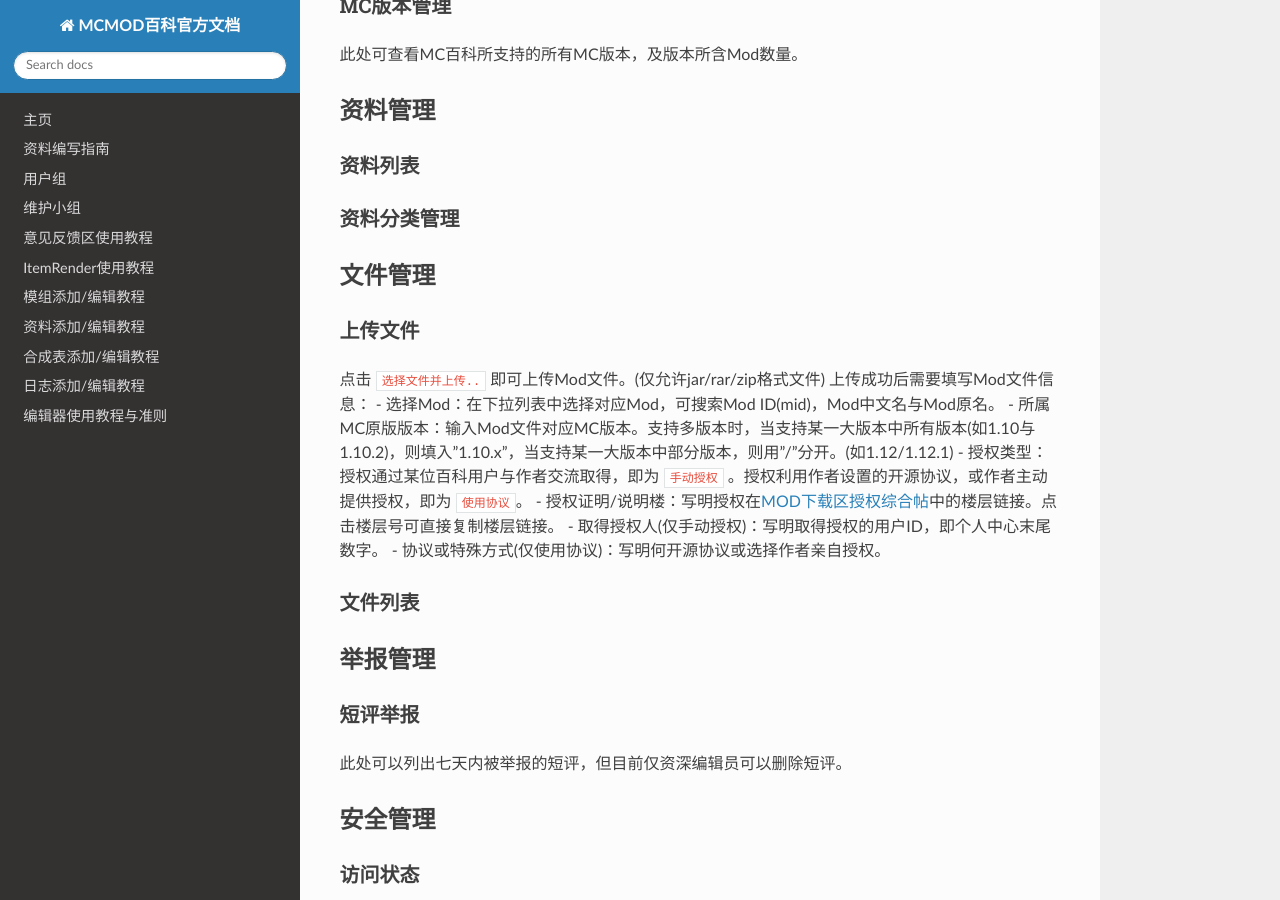
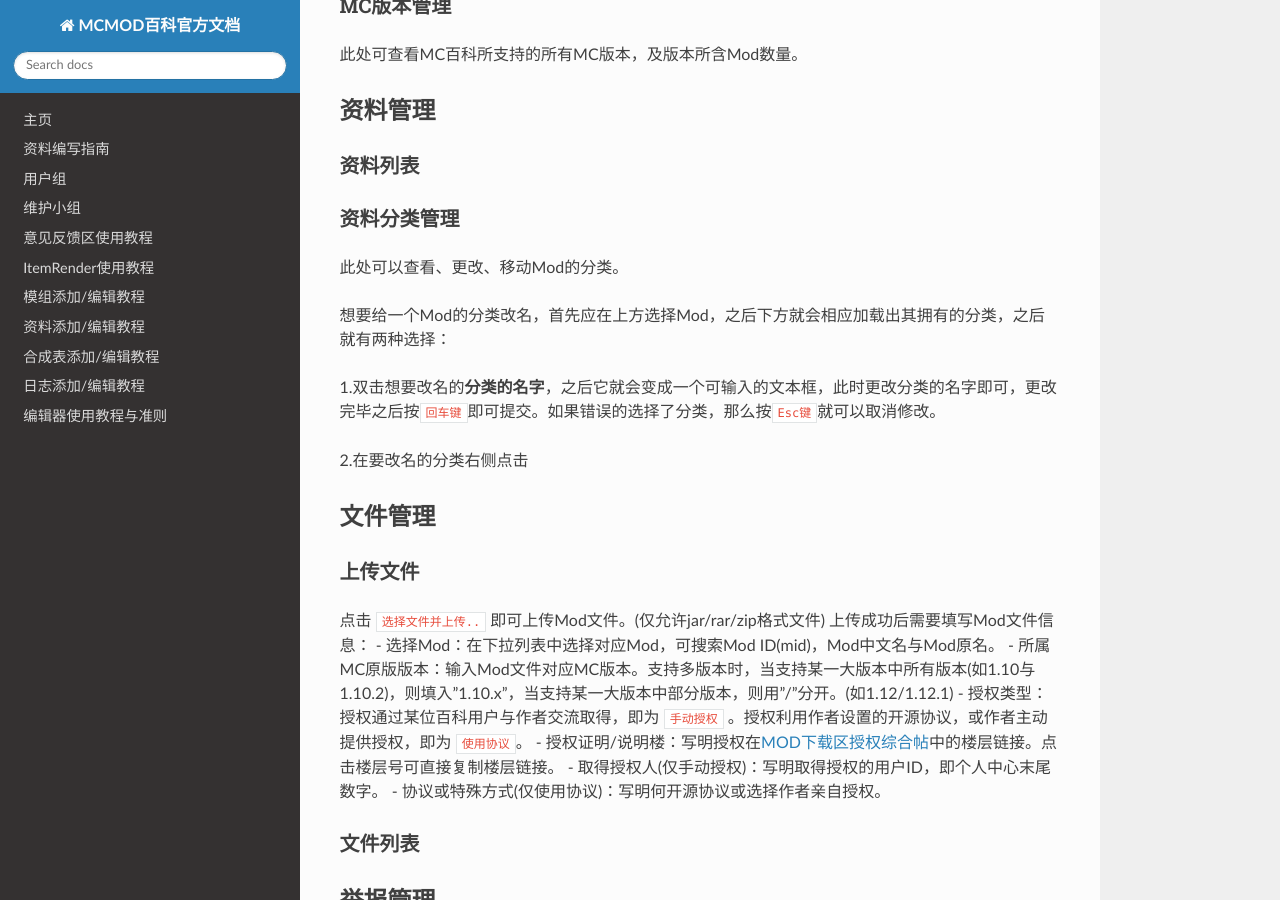
Before and after one commit to Ahrwing/mcmod, an MkDocs documentation site: the page built from docs/admin.md, in a window 1280 px wide and 900 px high, scrolled down 9029 px. Built offline with MkDocs 1.6.1, drawn with Linux system fonts in a browser that asks for light colours; nearby versions of some CDN libraries; old or Windows-style settings are respelled for this version of MkDocs.

Commit message:
Update admin.md

```diff
--- a/docs/admin.md
+++ b/docs/admin.md
@@ -121,6 +121,14 @@
 
 ### 资料分类管理
 
+此处可以查看、更改、移动Mod的分类。
+
+想要给一个Mod的分类改名，首先应在上方选择Mod，之后下方就会相应加载出其拥有的分类，之后就有两种选择：
+
+1.双击想要改名的**分类的名字**，之后它就会变成一个可输入的文本框，此时更改分类的名字即可，更改完毕之后按`回车键`即可提交。如果错误的选择了分类，那么按`Esc键`就可以取消修改。
+
+2.在要改名的分类右侧点击
+
 ## 文件管理
 
 ### 上传文件
```
